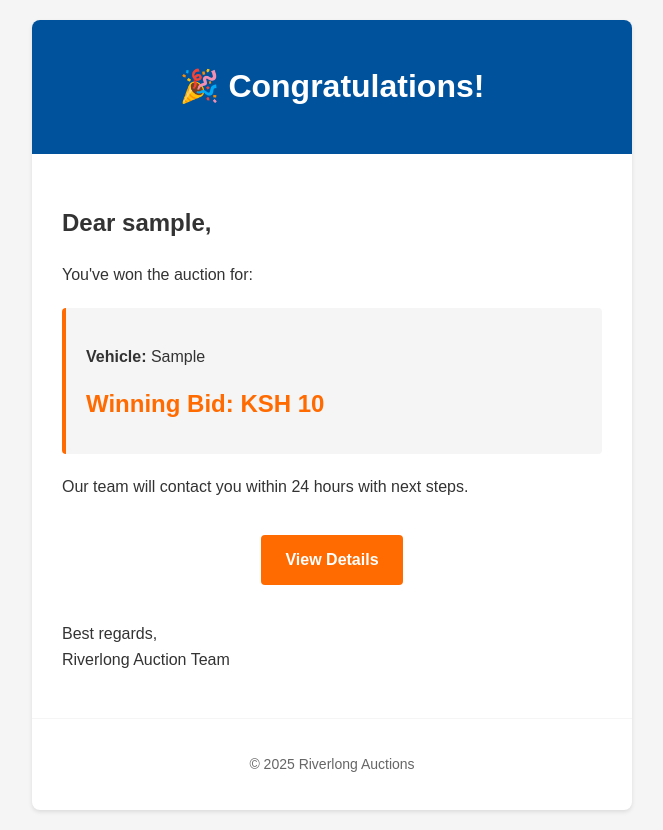
After one commit to martinmbogo-254/Auto-auction, a Django app: template vehicles/templates/vehicles/emails/bidwin.html in a window 1280 px wide. The commit adds this page. Shown: the whole page, without its empty margins (308-971 px from the left). Run offline with Django 5.2, Linux system fonts and the light colour scheme; the template is opened without the code that fills it: most values are stand-ins (such as "Sample title", 1, 10 or a date in 2020); some libraries are stand-ins or nearby versions.

Commit message:
added styling to email notification templates

```diff
--- a/auctions/urls.py
+++ b/auctions/urls.py
@@ -31,7 +31,7 @@ urlpatterns = [
     path('profile/', user_views.profile_page, name='profile'),
     path('ckeditor/upload/', ckeditor_views.upload, name='ckeditor_upload'),
     path('ckeditor/browse/', ckeditor_views.browse, name='ckeditor_browse'),
-
+    # path('ckeditor/', include('ckeditor_uploader.urls')),
 ]
 
 if settings.DEBUG:
--- a/vehicles/templates/vehicles/base.html
+++ b/vehicles/templates/vehicles/base.html
@@ -33,7 +33,7 @@
     <script src="https://cdn.jsdelivr.net/npm/popper.js@1.14.7/dist/umd/popper.min.js" integrity="sha384-UO2eT0CpHqdSJQ6hJty5KVphtPhzWj9WO1clHTMGa3JDZwrnQq4sF86dIHNDz0W1" crossorigin="anonymous"></script>
 
     <link rel="icon" type="image/svg" href="{% static 'images/logo-autobid.svg' %}">
-    <title>RVAS</title>
+    <title>Riverlong | Autobid</title>
   </head>
 
 <body>
@@ -112,9 +112,7 @@
               </li>
               {% if user.is_authenticated %}
                 {% if user.is_staff %}<li>
-                  <div class="signin-span">
-                  <a class="nav-link" href="{% url 'reports' %}">Reports</a>
-              </div>
+
             </li>
                   <li>
                       <div class="signin-span">
--- /dev/null
+++ b/vehicles/templates/vehicles/emails/bidwin.html
@@ -0,0 +1,117 @@
+<!DOCTYPE html>
+<html>
+<head>
+    <meta charset="utf-8">
+    <meta name="viewport" content="width=device-width, initial-scale=1.0">
+    <title>Riverlong Auction Win Notification</title>
+    <style>
+        /* Riverlong brand colors */
+        :root {
+            --primary-orange: #FF6B00;
+            --primary-blue: #00529C;
+            --dark-blue: #003A6F;
+            --light-gray: #F5F5F5;
+            --text-dark: #333333;
+        }
+
+        body {
+            font-family: Arial, sans-serif;
+            line-height: 1.6;
+            margin: 0;
+            padding: 0;
+            background-color: var(--light-gray);
+        }
+        .container {
+            max-width: 600px;
+            margin: 20px auto;
+            background: #ffffff;
+            border-radius: 8px;
+            box-shadow: 0 2px 4px rgba(0, 0, 0, 0.1);
+        }
+        .header {
+            background: var(--primary-blue);
+            color: #ffffff;
+            padding: 20px;
+            text-align: center;
+            border-radius: 8px 8px 0 0;
+        }
+        .content {
+            padding: 30px;
+            color: var(--text-dark);
+        }
+        .vehicle-details {
+            background: var(--light-gray);
+            padding: 20px;
+            margin: 20px 0;
+            border-radius: 4px;
+            border-left: 4px solid var(--primary-orange);
+        }
+        .amount {
+            font-size: 24px;
+            color: var(--primary-orange);
+            font-weight: bold;
+            margin: 10px 0;
+        }
+        .footer {
+            text-align: center;
+            padding: 20px;
+            color: #666666;
+            font-size: 14px;
+            border-top: 1px solid var(--light-gray);
+        }
+        .button {
+            display: inline-block;
+            padding: 12px 24px;
+            background: var(--primary-orange);
+            color: #ffffff;
+            text-decoration: none;
+            border-radius: 4px;
+            margin: 20px 0;
+            font-weight: bold;
+            transition: background-color 0.3s ease;
+        }
+        .button:hover {
+            background: #FF8533;
+        }
+        @media only screen and (max-width: 600px) {
+            .container {
+                margin: 0;
+                border-radius: 0;
+            }
+        }
+    </style>
+</head>
+<body>
+    <div class="container">
+        <div class="header">
+            <h1>🎉 Congratulations!</h1>
+        </div>
+
+        <div class="content">
+            <h2>Dear {{ username }},</h2>
+
+            <p>You've won the auction for:</p>
+
+            <div class="vehicle-details">
+                <p><strong>Vehicle:</strong> {{ registration_no }}</p>
+                <div class="amount">
+                    Winning Bid: KSH {{ amount }}
+                </div>
+            </div>
+
+            <p>Our team will contact you within 24 hours with next steps.</p>
+
+            <center>
+                <a href="#" class="button">View Details</a>
+            </center>
+
+            <p>Best regards,<br>
+            Riverlong Auction Team</p>
+        </div>
+
+        <div class="footer">
+            <p>© 2025 Riverlong Auctions</p>
+        </div>
+    </div>
+</body>
+</html>
--- a/vehicles/templates/vehicles/footer.html
+++ b/vehicles/templates/vehicles/footer.html
@@ -34,7 +34,7 @@
     <script src="https://cdn.jsdelivr.net/npm/popper.js@1.14.7/dist/umd/popper.min.js" integrity="sha384-UO2eT0CpHqdSJQ6hJty5KVphtPhzWj9WO1clHTMGa3JDZwrnQq4sF86dIHNDz0W1" crossorigin="anonymous"></script>
 
     <link rel="icon" type="image/svg" href="{% static 'images/logo-autobid.svg' %}">
-    <title>RVAS</title>
+    <title>Riverlong | Autobid</title>
   </head>
   <footer>
     <div class="footer-top">
--- a/vehicles/templates/vehicles/navbar.html
+++ b/vehicles/templates/vehicles/navbar.html
@@ -31,7 +31,7 @@
     <script src="https://cdn.jsdelivr.net/npm/popper.js@1.14.7/dist/umd/popper.min.js" integrity="sha384-UO2eT0CpHqdSJQ6hJty5KVphtPhzWj9WO1clHTMGa3JDZwrnQq4sF86dIHNDz0W1" crossorigin="anonymous"></script>
 
     <link rel="icon" type="image/svg" href="{% static 'images/logo-autobid.svg' %}">
-    <title>RVAS</title>
+    <title>Riverlong | Autobid</title>
   </head>
 
   <div class="">
@@ -74,9 +74,7 @@
               </li>
               {% if user.is_authenticated %}
                 {% if user.is_staff %}<li>
-                  <div class="signin-span">
-                  <a class="nav-link" href="{% url 'reports' %}">Reports</a>
-              </div>
+
             </li>
                   <li>
                       <div class="signin-span">
```
Also changed, not shown: auctions/settings.py (+18 -15 lines), vehicles/admin.py (+43 -14 lines), vehicles/templates/vehicles/emails/bid_confirmation.html (added, +117 -0 lines), vehicles/views.py (+45 -16 lines), db.sqlite3, 1 other file.
